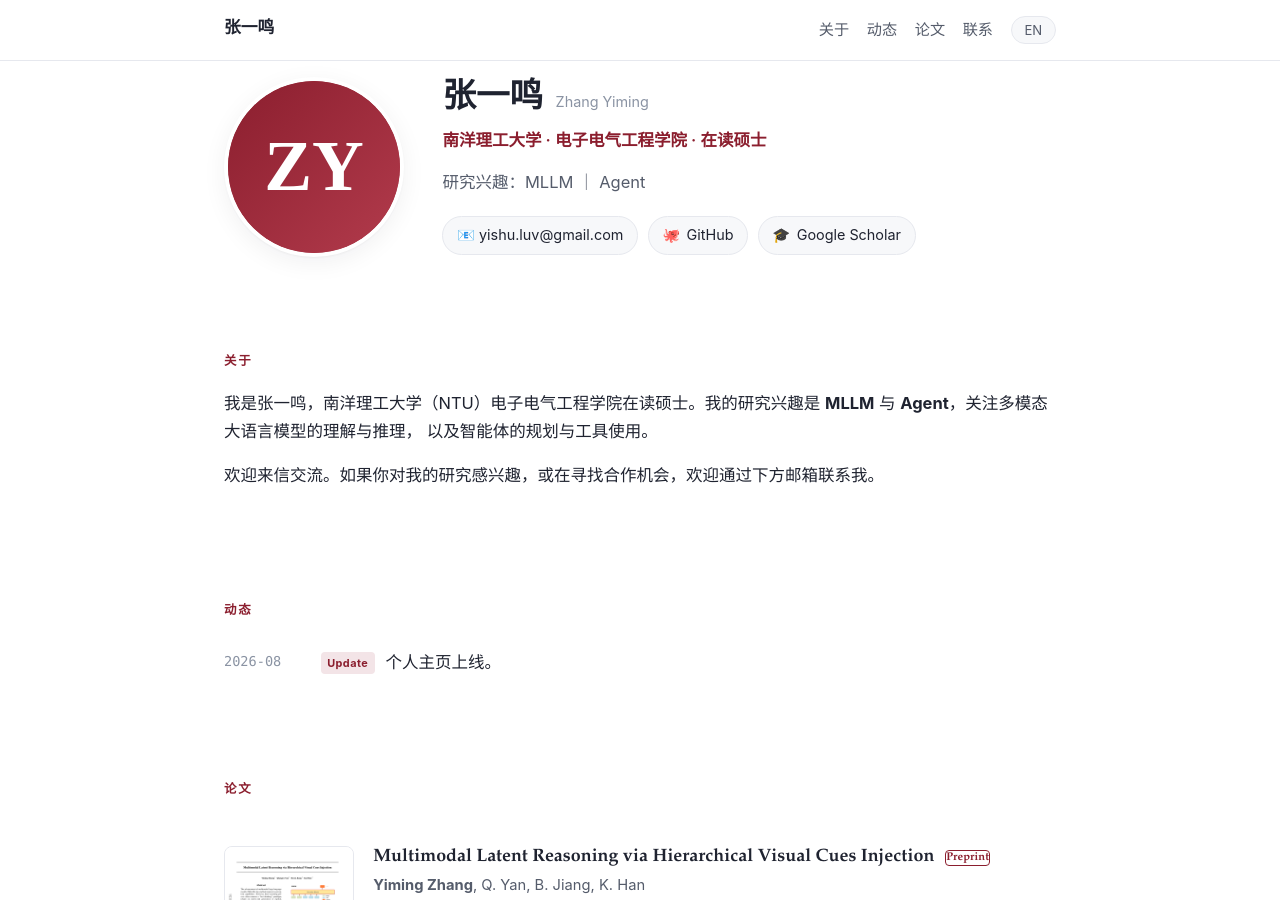
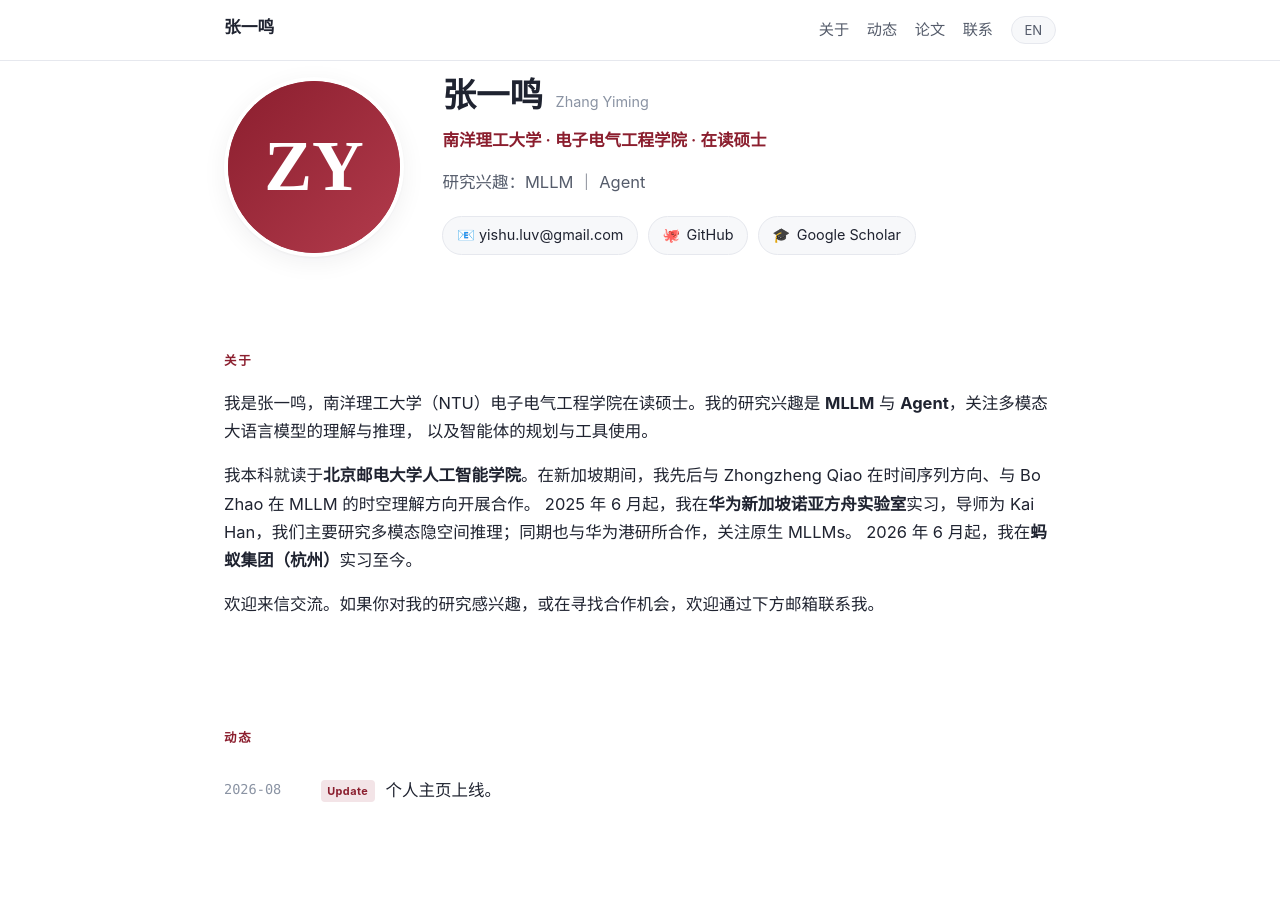
Before and after one commit to zhangym0213/zhangym0213.github.io, a Jekyll site: the page built from index.html, in a window 1280 px wide and 900 px high. Built offline with Jekyll 4.4.1, drawn with Linux system fonts in a browser that asks for light colours.

Commit message:
about: add education & experience (BUPT / collabs / Huawei Noah's Ark + HKRI / Ant Group)

```diff
--- a/_includes/about.html
+++ b/_includes/about.html
@@ -16,6 +16,23 @@
         reasoning of multimodal large language models, as well as the planning and tool use of agents.
       </p>
       <p class="zh">
+        我本科就读于<strong>北京邮电大学人工智能学院</strong>。在新加坡期间，我先后与
+        Zhongzheng Qiao 在时间序列方向、与 Bo Zhao 在 MLLM 的时空理解方向开展合作。
+        2025&nbsp;年&nbsp;6&nbsp;月起，我在<strong>华为新加坡诺亚方舟实验室</strong>实习，导师为
+        Kai Han，我们主要研究多模态隐空间推理；同期也与华为港研所合作，关注原生 MLLMs。
+        2026&nbsp;年&nbsp;6&nbsp;月起，我在<strong>蚂蚁集团（杭州）</strong>实习至今。
+      </p>
+      <p class="en">
+        I received my bachelor's degree from the <strong>School of Artificial Intelligence,
+        Beijing University of Posts and Telecommunications (BUPT)</strong>. During my time in
+        Singapore, I collaborated with Zhongzheng Qiao on time series and with Bo Zhao on the
+        spatial-temporal understanding of MLLMs. From June 2025, I interned at the
+        <strong>Huawei Singapore Noah's Ark Lab</strong> under the supervision of Kai Han, where
+        we mainly worked on multimodal latent-space reasoning; in parallel, I also collaborated
+        with the Huawei Hong Kong Research Institute on native MLLMs. Since June 2026, I have
+        been an intern at <strong>Ant Group (Hangzhou)</strong>.
+      </p>
+      <p class="zh">
         欢迎来信交流。如果你对我的研究感兴趣，或在寻找合作机会，欢迎通过下方邮箱联系我。
       </p>
       <p class="en">
```
